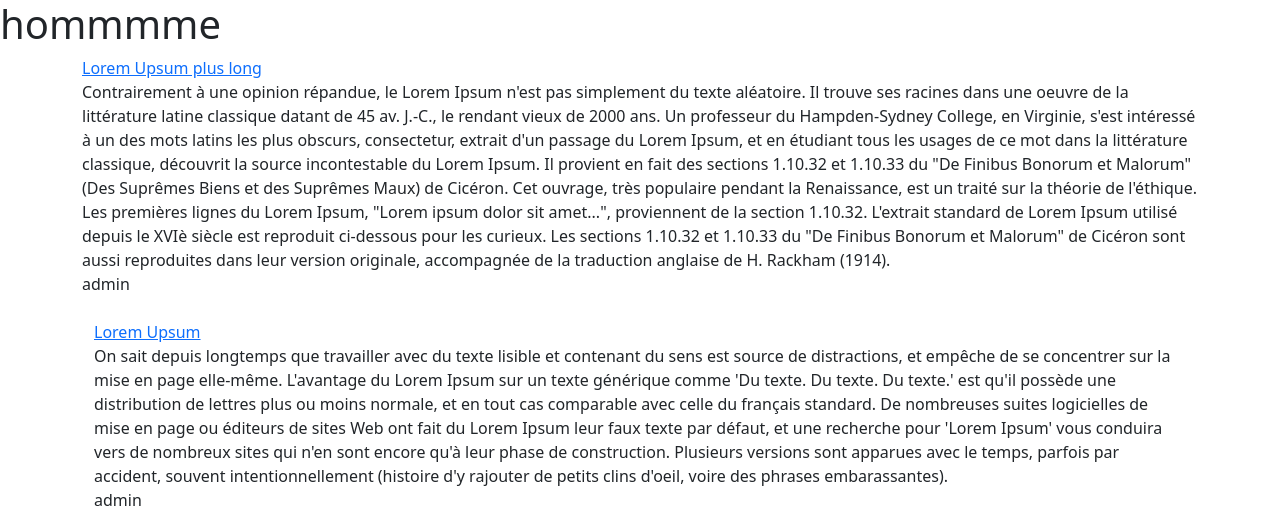
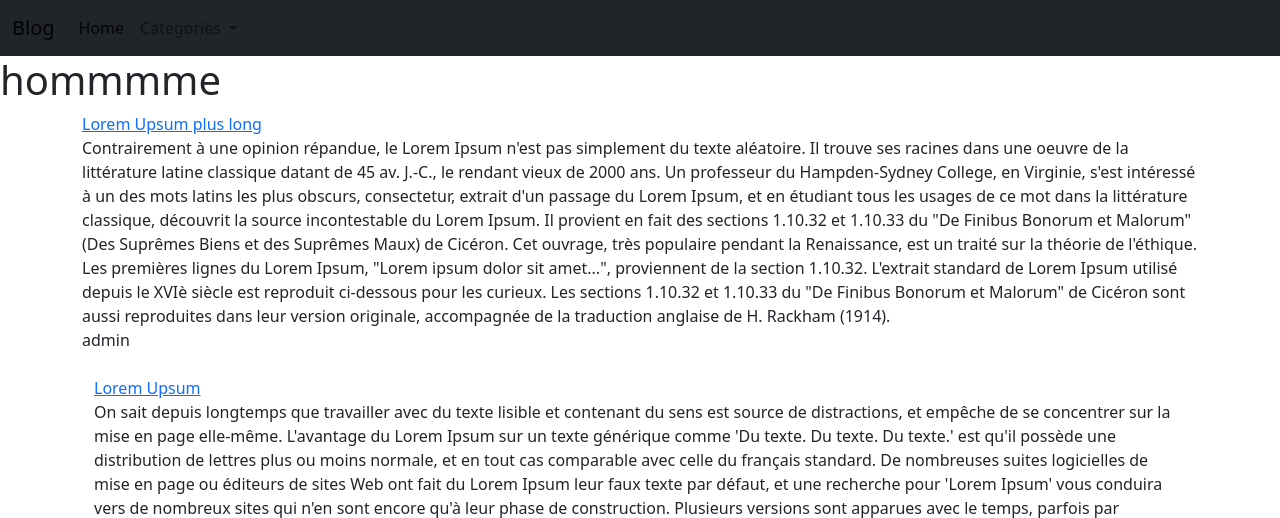
Before and after one commit to alphaibrahima/Django_blog, a Django app: template blog/templates/index.html in a window 1280 px wide. Shown: the top 518 px of the page. Run offline with Django 3.2, Linux system fonts and the light colour scheme; the template is opened without the code that fills it: values that come from a table or form of the project are taken from there, others are empty; data comes from the database, SQL or seed files in the repository; both versions use the stored data as it was after the commit; parts of the project's set-up code (start-up, migrations or seed data) failed here and were passed over.

Commit message:
categories

```diff
--- a/blog/admin.py
+++ b/blog/admin.py
@@ -1,5 +1,8 @@
 from django.contrib import admin
 from . import models
+
+
+
 
 
 # Reorganisation du tableau d'administration des posts
@@ -16,3 +19,6 @@ class AuthorAdmin(admin.ModelAdmin):
     list_display = ('post', 'name', 'email', 'publish', "status")
     list_filter = ("status", "publish")
     search_fields = ("name", "email", "content")
+
+
+admin.site.register(models.Category)
--- a/blog/models.py
+++ b/blog/models.py
@@ -6,7 +6,13 @@ from django.contrib.auth.models import User
 from django.urls import reverse
 
 
-# Create your models here.
+class Category(models.Model):
+    name = models.CharField(max_length=100)
+
+    def __str__(self) :
+        return self.name
+
+
 
 class Post(models.Model):
 
@@ -20,6 +26,8 @@ class Post(models.Model):
     )
 
     title           = models.CharField(max_length=250)
+    category        = models.ForeignKey(Category, on_delete=models.PROTECT, default=1)
+    excerpt         = models.TextField(blank=True, null=True)
     slug            = models.SlugField(max_length=250, unique_for_date='publish')
     publish         = models.DateTimeField(default=timezone.now)
     author          = models.ForeignKey(User, on_delete=models.CASCADE, related_name='blog_posts')
--- a/blog/templates/layout/base.html
+++ b/blog/templates/layout/base.html
@@ -15,6 +15,37 @@
     </title>
   </head>
   <body>
+  {% comment %} navabar {% endcomment %}
+  <nav class="navbar navbar-expand-lg navbar-light bg-dark">
+  <div class="container-fluid">
+    <a class="navbar-brand" href="#">Blog</a>
+    <button class="navbar-toggler" type="button" data-bs-toggle="collapse" data-bs-target="#navbarNavDropdown" aria-controls="navbarNavDropdown" aria-expanded="false" aria-label="Toggle navigation">
+      <span class="navbar-toggler-icon"></span>
+    </button>
+    <div class="collapse navbar-collapse" id="navbarNavDropdown">
+      <ul class="navbar-nav">
+        <li class="nav-item">
+          <a class="nav-link active" aria-current="page" href="#">Home</a>
+        </li>
+
+
+        <li class="nav-item dropdown">
+          <a class="nav-link dropdown-toggle" href="#" id="navbarDropdownMenuLink" role="button" data-bs-toggle="dropdown" aria-expanded="false">
+            Categories
+          </a>
+          <div class="dropdown-menu" aria-labelledby="navbarDropdownMenuLink">
+            {% for category in category_list %}
+            <a class="dropdown_item" href="/category/{{ category.name }}">
+              {{ category.name| title}}
+            </a>
+            {% endfor %}
+          </div>
+        </li>
+      </ul>
+    </div>
+  </div>
+</nav>
+  {% comment %} fin du navbar {% endcomment %}
 
     <h1 class="text-red">hommmme</h1>
     {% block content%}
--- a/blog/urls.py
+++ b/blog/urls.py
@@ -6,4 +6,5 @@ app_name = 'blog'
 urlpatterns = [
     path('', views.home, name='homepage'),
     path('<slug:post>/', views.post_single, name='post_single'),
+    path("/category/<category>", views.CatListView.as_view(), name="category"),
 ]
--- a/blog/views.py
+++ b/blog/views.py
@@ -1,6 +1,7 @@
 from django.shortcuts import render, get_object_or_404, HttpResponseRedirect
-from .models import Post
+from .models import Post, Category
 from blog.forms import NewCommentForm
+from django.views.generic import ListView
 
 
 
@@ -34,3 +35,23 @@ def post_single(request, post):
         comment_form = NewCommentForm()
 
     return render(request, 'single.html', {'post' : post, 'comments': user_comment, 'comments': comments, 'comment_form':comment_form} )
+
+
+class CatListView(ListView):
+    template_name = 'category.html'
+    context_object_name = 'catlist'
+
+    def get_queryset(self):
+        content = {
+            'cat' : self.kwargs['category'],
+            'posts' : Post.objects.filter(category__name=self.kwargs['category']).filter(status='published')
+        }
+        return content
+
+
+def category_list(request):
+    category_list = Category.objects.exclude(name="default")
+    context = {
+        "category_list": category_list,
+    }
+    return context
--- a/mysite/settings.py
+++ b/mysite/settings.py
@@ -63,6 +63,7 @@ TEMPLATES = [
                 'django.template.context_processors.request',
                 'django.contrib.auth.context_processors.auth',
                 'django.contrib.messages.context_processors.messages',
+                'blog.views.category_list',
             ],
         },
     },
--- /dev/null
+++ b/video.txt
@@ -0,0 +1,2 @@
+##Les videos :
+video 4 Building a simple Blog Categories Feature
```
Also changed, not shown: blog/templates/single.html (+20 -4 lines), blog/migrations/0001_initial.py (deleted), blog/migrations/0002_rename_publish_date_post_publish.py (deleted), blog/migrations/0003_alter_post_options.py (deleted), blog/migrations/0004_comment.py (deleted), blog/migrations/__init__.py (deleted), blog/templates/category.html (added), db.sqlite3.
